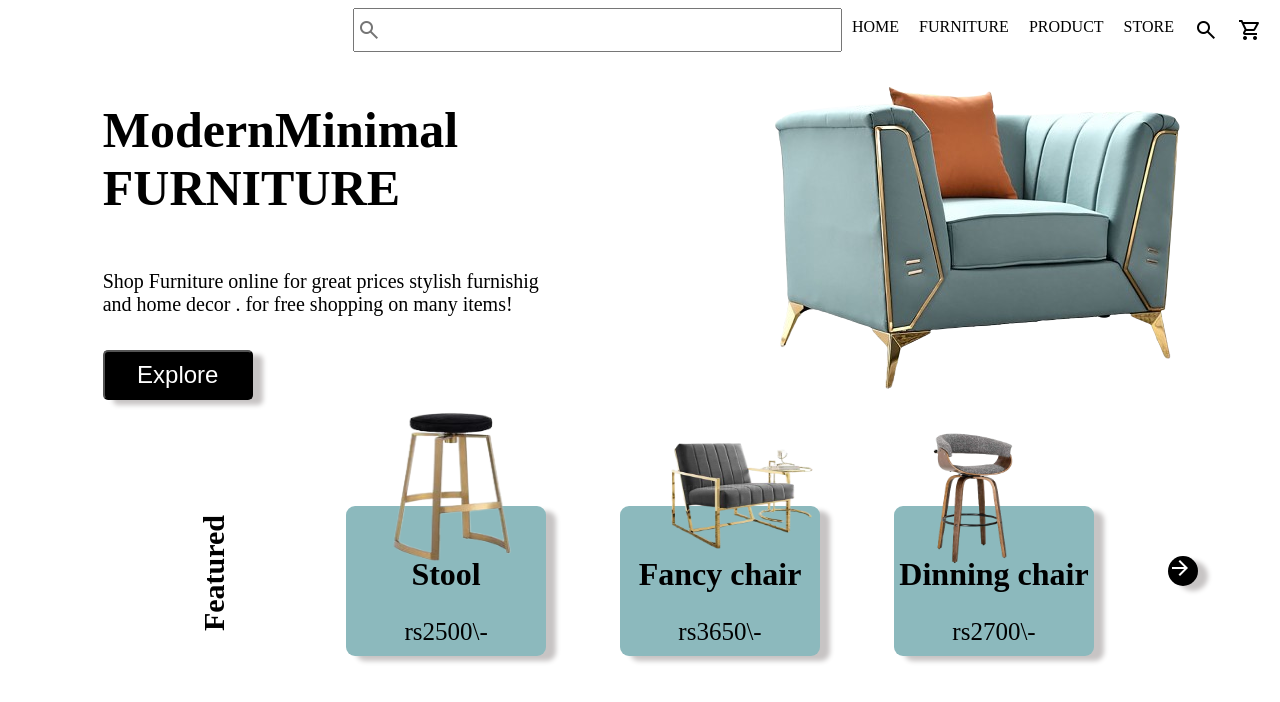
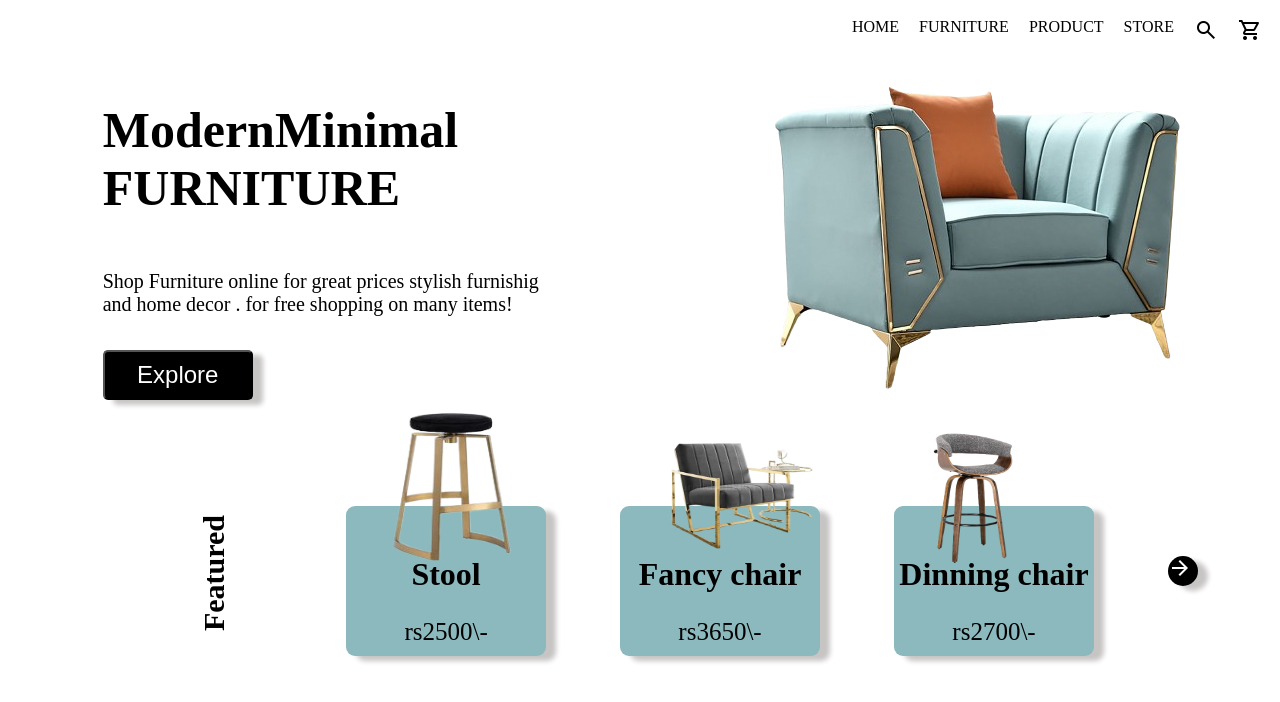
Before and after one commit to tanvi24200/webdev, a plain HTML site: page index.html in a window 1280 px wide. Drawn offline with nearby package versions, Linux system fonts and the light colour scheme.

Commit message:
Removed Search bar

```diff
--- a/index.html
+++ b/index.html
@@ -12,8 +12,6 @@
 <body>
 
 <div id="div1">
-    <input type="text" placeholder="search" height="20px" width="700px"<span class="material-symbols-outlined">
-
     </span>
         <a href="HOME">HOME</a>
         <a href="FURNITURE">FURNITURE</a>
```
